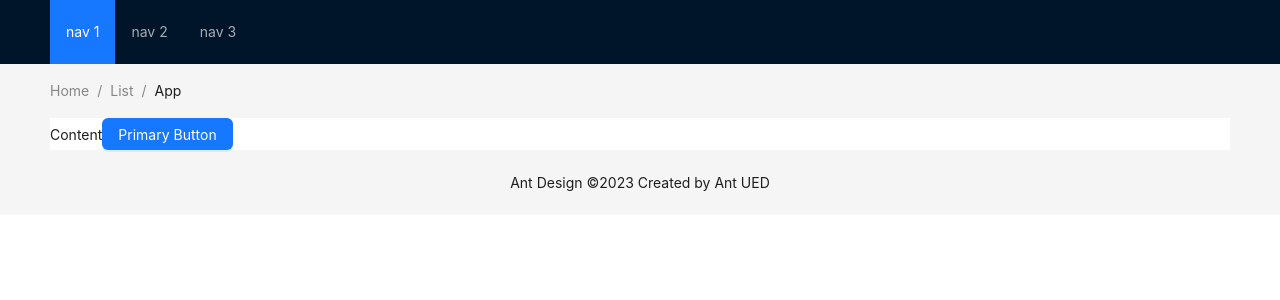
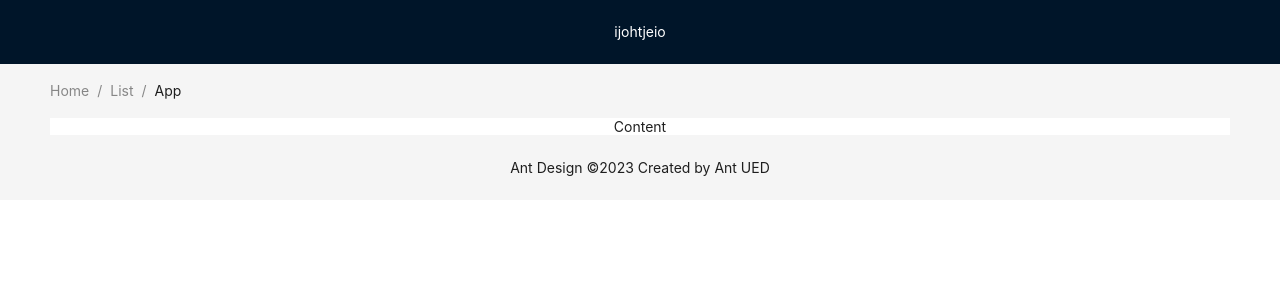
Before and after one commit to Ar3ee3ar/trans-bc, a React (Create React App) app: page / in a window 1280 px wide. Shown: the top 300 px of the page. Built offline with nearby package versions, Linux system fonts and the light colour scheme.

Commit message:
Update App.js

```diff
--- a/src/App.js
+++ b/src/App.js
@@ -15,18 +15,9 @@ const App = () => {
     <Layout className="layout">
       <Header>
         <div className="logo" />
-        <Menu
-          theme="dark"
-          mode="horizontal"
-          defaultSelectedKeys={['1']}
-          items={new Array(3).fill(null).map((_, index) => {
-            const key = index + 1;
-            return {
-              key,
-              label: `nav ${key}`,
-            };
-          })}
-        />
+        <div style={{ textAlign: 'center', color: 'white', font: '50px'}}>
+          ijohtjeio
+        </div>
       </Header>
       <Content style={{ padding: '0 50px' }}>
         <Breadcrumb style={{ margin: '16px 0' }}>
@@ -34,9 +25,8 @@ const App = () => {
           <Breadcrumb.Item>List</Breadcrumb.Item>
           <Breadcrumb.Item>App</Breadcrumb.Item>
         </Breadcrumb>
-        <div className="site-layout-content" style={{ background: colorBgContainer }}>
+        <div className="site-layout-content" style={{ textAlign: 'center', background: colorBgContainer }}>
           Content
-          <Button type="primary">Primary Button</Button>
         </div>
       </Content>
       <Footer style={{ textAlign: 'center' }}>Ant Design ©2023 Created by Ant UED</Footer>
@@ -45,27 +35,3 @@ const App = () => {
 };
 
 export default App;
-
-/*function App() {
-  return (
-    <div className="App">
-      <header className="App-header">
-        <img src={logo} className="App-logo" alt="logo" />
-        <p>
-          Edit <code>src/App.js</code> and save to reload.
-        </p>
-        <a
-          className="App-link"
-          href="https://reactjs.org"
-          target="_blank"
-          rel="noopener noreferrer"
-        >
-
-          Learn React
-        </a>
-      </header>
-    </div>
-  );
-}
-
-export default App;*/
```
